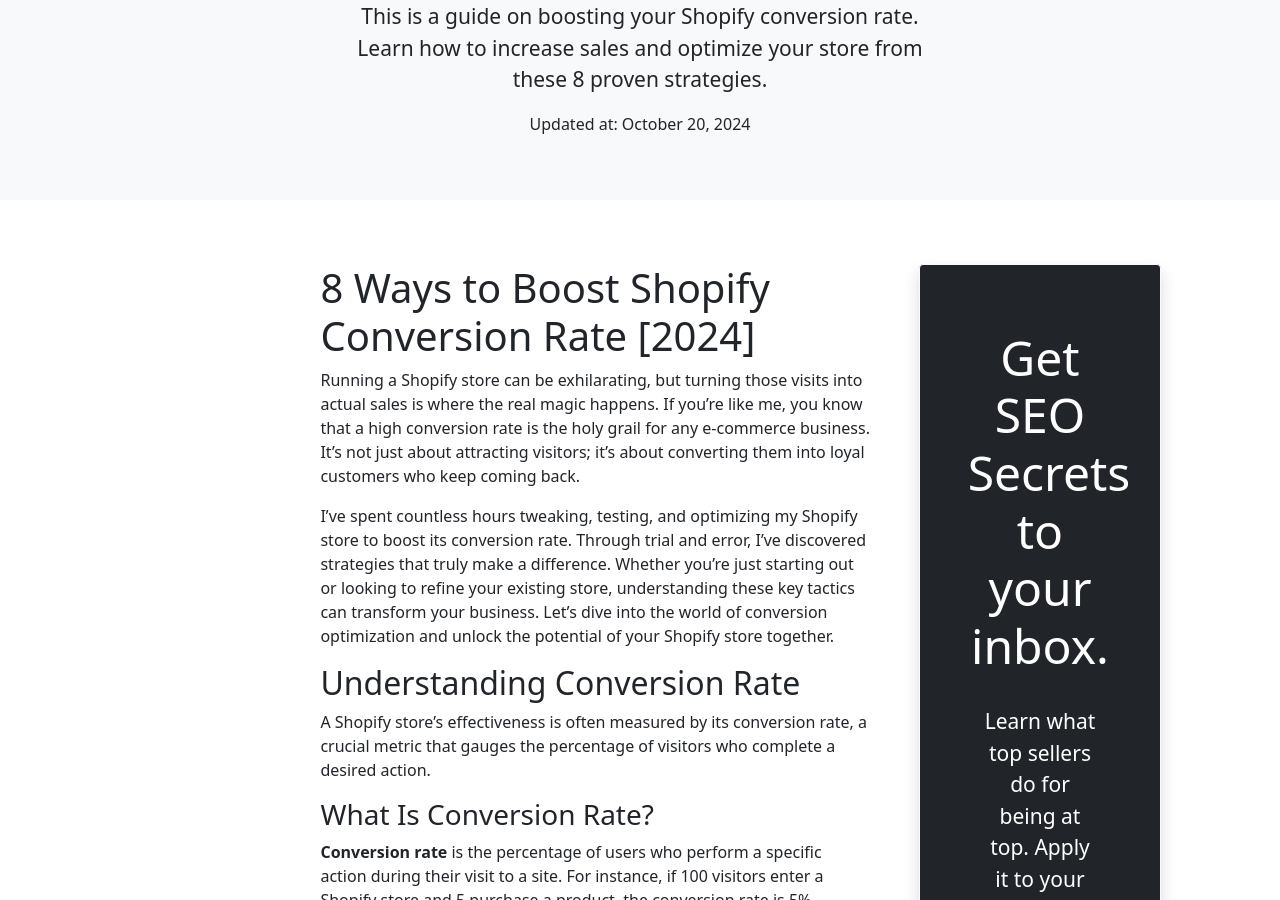
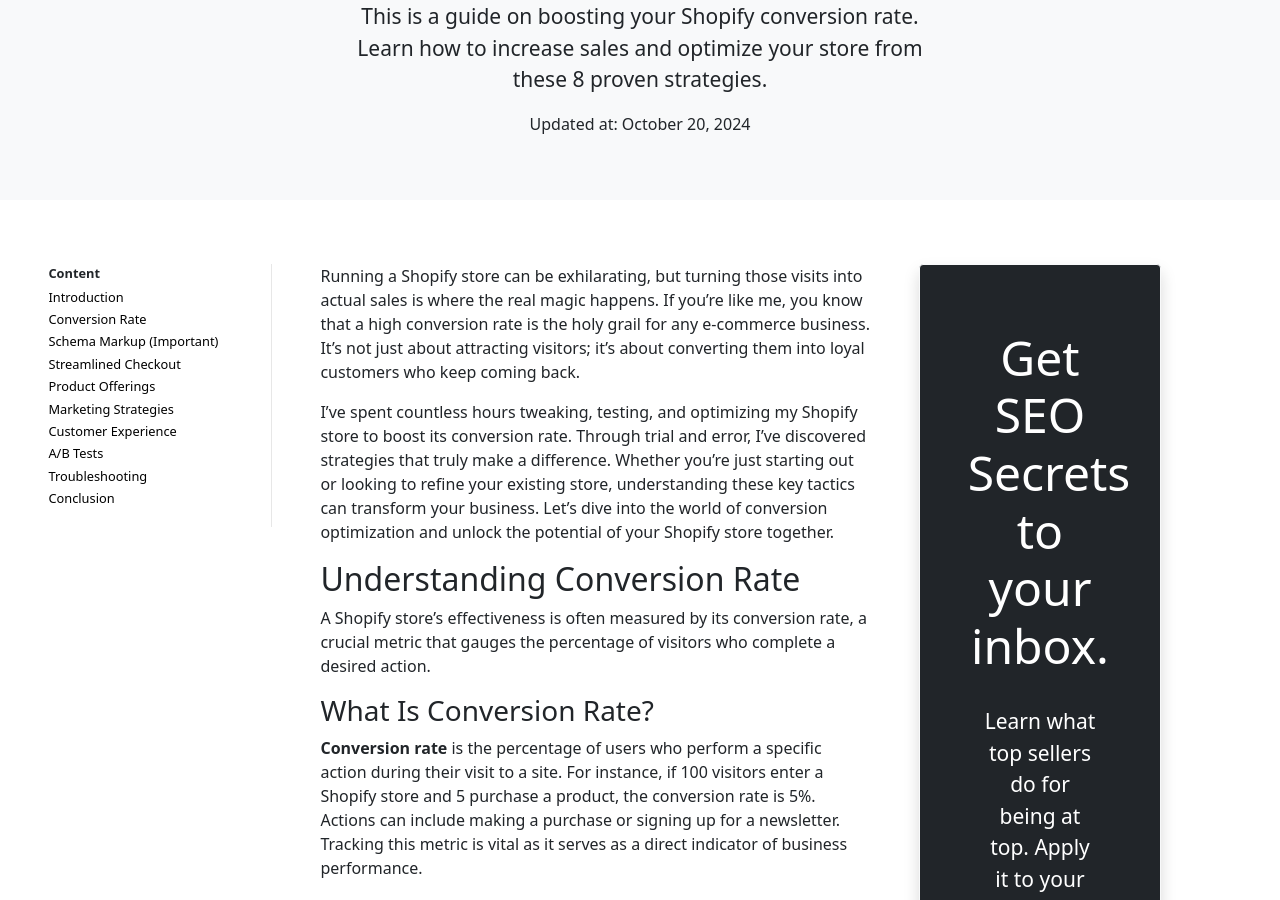
Before and after one commit to ultimateschema/ultimateschema.github.io, a Jekyll site: the page built from _posts/2024-10-20-boost-shopify-conversion-rate.md, in a window 1280 px wide and 900 px high, scrolled down 354 px. Built offline with Jekyll 4.4.1, drawn with Linux system fonts in a browser that asks for light colours.

Commit message:
added toc parameter and hrefs to titles

```diff
--- a/_posts/2024-10-20-boost-shopify-conversion-rate.md
+++ b/_posts/2024-10-20-boost-shopify-conversion-rate.md
@@ -3,15 +3,36 @@
 title: "8 Ways to Boost Shopify Conversion Rate [2024]"
 description: "This is a guide on boosting your Shopify conversion rate. Learn how to increase sales and optimize your store from these 8 proven strategies."
 date: 2024-10-20
+toc:
+- heading: Introduction
+  href: "#intro"
+- heading: Conversion Rate
+  href: "#understanding-conversion-rate"
+- heading: Schema Markup (Important)
+  href: "#schema-markup"
+- heading: Streamlined Checkout
+  href: "#streamlined-checkout"
+- heading: Product Offerings
+  href: "#enhanced-product-offerings"
+- heading: Marketing Strategies
+  href: "#marketing-strategies"
+- heading: Customer Experience
+  href: "#customer-experience"
+- heading: A/B Tests
+  href: "#ab"
+- heading: Troubleshooting
+  href: "#troubleshooting"
+- heading: Conclusion
+  href: "#conclusion"
 ---
 
-# 8 Ways to Boost Shopify Conversion Rate \[2024\]
 
 Running a Shopify store can be exhilarating, but turning those visits into actual sales is where the real magic happens. If you're like me, you know that a high conversion rate is the holy grail for any e-commerce business. It's not just about attracting visitors; it's about converting them into loyal customers who keep coming back.
 
 I've spent countless hours tweaking, testing, and optimizing my Shopify store to boost its conversion rate. Through trial and error, I've discovered strategies that truly make a difference. Whether you're just starting out or looking to refine your existing store, understanding these key tactics can transform your business. Let's dive into the world of conversion optimization and unlock the potential of your Shopify store together.
 
 ## Understanding Conversion Rate
+{: #understanding-conversion-rate}
 
 A Shopify store's effectiveness is often measured by its conversion rate, a crucial metric that gauges the percentage of visitors who complete a desired action.
 
@@ -52,6 +73,7 @@
 **Crafting effective product pages** is essential for influencing purchase decisions and increasing conversions. Key elements include high-quality images, detailed product descriptions, and clear pricing information. Visuals must be high-resolution and show products from multiple angles to give customers a comprehensive view. Text should be concise yet informative, highlighting features, benefits, and unique selling points. Additionally, user-generated content like reviews and ratings strengthens credibility and trustworthiness. Integrating a wishlist feature enables customers to save preferred products for future purchases, driving engagement and potential sales. By optimizing product pages, I establish a reliable foundation for encouraging conversions.
 
 ## 1. Schema Markup for Google
+{: #schema-markup}
 
 **Enhancing Google search results with schema markup** is crucial for increasing a Shopify store's conversion rate. Implementing structured data helps search engines understand content better, resulting in enriched search results like rich snippets. These snippets can drive more clicks by providing additional information directly in search results, such as product prices, ratings, and availability.
 
@@ -64,6 +86,7 @@
 **SEO experts agree** that schema markup is a critical factor for improving e-commerce visibility. Using structured data effectively can distinguish a Shopify store in competitive markets. My experience with Ultimate Schema demonstrates its capability to enhance search result presentation, directly impacting conversion rates and driving store success.
 
 ## 2. Streamlining The Checkout Process
+{: #streamlined-checkout}
 
 Enhancing the checkout process reduces cart abandonment and boosts the Shopify store conversion rate. By focusing on user convenience and efficiency, the path to purchase becomes easier and faster.
 
@@ -76,6 +99,7 @@
 **Reducing the number of form fields expedites the checkout completion process.** Studies show that fewer fields lead to higher conversion rates. I focus on asking for necessary information only. Name, shipping address, and payment details are typically sufficient for most transactions. Shopify allows customization of these fields, where I can review and minimize them to enhance user satisfaction and completion rates.
 
 ## 3. Enhancing Product Offerings
+{: #enhanced-product-offerings}
 
 Enhancing product offerings plays a crucial role in increasing conversion rates on Shopify. Attractive and strategically designed product offerings can drive customer engagement and lead to increased sales.
 
@@ -92,6 +116,7 @@
 **Customer reviews and testimonials build trust and influence purchasing decisions.** Displaying detailed reviews alongside products, especially from verified buyers, enhances credibility and encourages conversions. I utilize apps like Yotpo to gather and showcase authentic customer feedback directly on my store. Testimonials serve as social proof, reinforcing product quality and influencing potential buyers to finalize their purchases.
 
 ## 4. Leveraging Marketing Strategies
+{: #marketing-strategies}
 
 Enhancing conversion rates on Shopify involves adopting effective marketing strategies. Here, I explore key tactics to leverage marketing for increased conversions.
 
@@ -110,6 +135,7 @@
 Utilizing these marketing strategies effectively enhances a Shopify store's potential to convert visitors into customers, driving growth and profitability.
 
 ## 5. Improving Customer Experience
+{: #customer-experience}
 
 Enhancing customer experience directly impacts a Shopify store's conversion rate. Focus on strategies that boost satisfaction and encourage purchasing behavior.
 
@@ -126,6 +152,7 @@
 **Create streamlined navigation** for enhancing shopping ease. Organize categories logically and use a simple menu layout. Implementing breadcrumbs aids customers in tracking their paths, reducing frustration. Nielsen Norman Group research shows that **50% of failed purchases** result from poor site navigation. Employ tools like Lucky Orange for heatmap insights, refining UX based on user interactions.
 
 ## 6. Utilizing A/B Testing
+{: #ab}
 
 A/B testing is a powerful method to boost Shopify store conversion rates by identifying effective changes. This method offers data-backed insights for improving user experience and increasing sales.
 
@@ -142,6 +169,7 @@
 **Analyzing A/B test results involves understanding user data** to make informed decisions. Use built-in analytics within chosen apps to monitor metrics like conversion rates and engagement levels. Apply statistical significance to ensure results are reliable before implementing changes store-wide. This analysis helps in iterating successful strategies, contributing to sustained conversion rate improvements on Shopify.
 
 ## 7. Troubleshooting Common Issues
+{: #troubleshooting}
 
 Identifying and resolving common issues can significantly improve conversion rates on Shopify. By focusing on specific areas, like the checkout process and mobile optimization, I can address potential barriers to customer conversion.
 
@@ -174,5 +202,6 @@
 **Data-driven iterations drive meaningful improvements,** enabling informed decisions. I make changes in response to analytical findings, such as refining product descriptions or adjusting prices based on competitor analysis. A/B testing results further inform my strategies, revealing which changes enhance user engagement. By frequently revising elements such as navigation and checkout processes, I maintain a user-friendly experience that aligns with visitor expectations. This iterative process facilitates ongoing conversion rate optimization, leveraging analytics effectively.
 
 ## Conclusion
+{: #conclusion}
 
 Boosting conversion rates on a Shopify store requires a multifaceted approach that combines design optimization, strategic marketing, and enhanced customer experience. By focusing on data-driven insights and continuously refining strategies, we can unlock the full potential of our stores. Implementing responsive themes, leveraging structured data, and streamlining the checkout process are just a few ways to make a significant impact. Additionally, utilizing analytics tools to monitor performance and make informed adjustments ensures that we're always aligned with customer expectations. Ultimately, the goal is to create a seamless shopping experience that encourages visitors to become loyal customers, driving long-term success.
```
